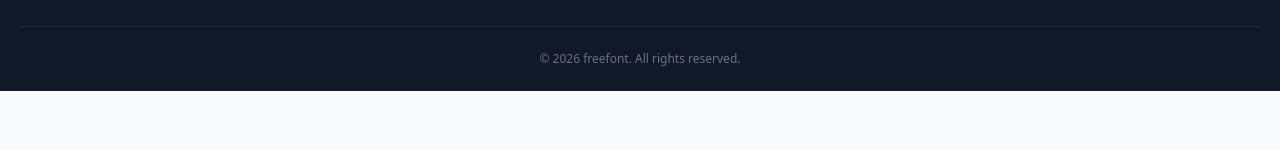
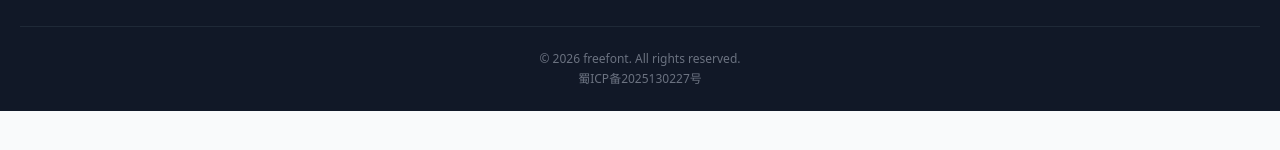
Before and after one commit to inancoding/freefont, a Vue app: page / in a window 1280 px wide. Shown: the part 620-770 px from the top of the page. Built offline with nearby package versions, Linux system fonts and the light colour scheme; no server answers.

Commit message:
feat: 页脚新增ICP备案号 + 字体卡片hover改为整卡放大

```diff
--- a/src/client/App.vue
+++ b/src/client/App.vue
@@ -124,6 +124,9 @@
 
           <div class="mt-8 pt-6 border-t border-gray-800 text-center text-xs text-gray-500">
             <p>&copy; 2026 freefont. All rights reserved.</p>
+            <p class="mt-1">
+              <a href="https://beian.miit.gov.cn/" target="_blank" rel="noopener noreferrer" class="hover:text-gray-400 transition-colors">蜀ICP备2025130227号</a>
+            </p>
           </div>
         </div>
       </el-footer>
--- a/src/client/components/FontCard.vue
+++ b/src/client/components/FontCard.vue
@@ -1,12 +1,12 @@
 <template>
   <router-link :to="`/fonts/${font.slug}`" class="block no-underline">
-    <el-card :body-style="{ padding: '0' }" class="hover:shadow-md transition-shadow cursor-pointer overflow-hidden">
+    <el-card :body-style="{ padding: '0' }" class="hover:shadow-md hover:scale-105 transition-all duration-300 cursor-pointer overflow-hidden">
       <div class="aspect-[16/9] bg-gray-100 overflow-hidden">
         <img
           v-if="font.coverPath"
           :src="font.coverPath"
           :alt="font.nameZh || font.nameEn || font.slug"
-          class="w-full h-full object-cover hover:scale-105 transition-transform duration-300"
+          class="w-full h-full object-cover"
           loading="lazy"
         />
         <div v-else class="w-full h-full flex items-center justify-center text-gray-400 text-4xl font-bold">
```
